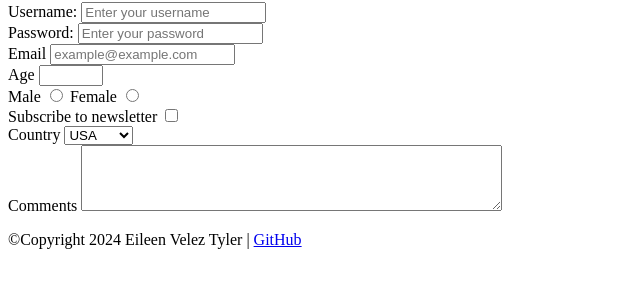
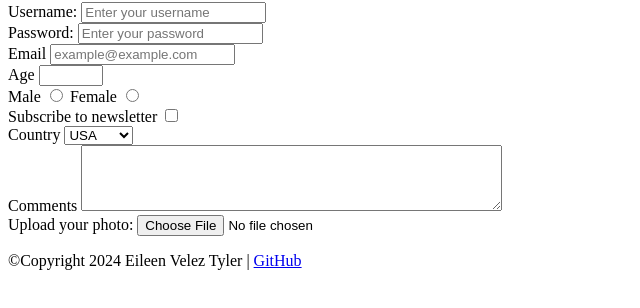
Before and after one commit to EileenVT/COMP001A.LectureActivity4, a plain HTML site: page forms.html in a window 1280 px wide. Shown: the part 166-474 px from the top of the page, without its empty margins (0-640 px from the left). Drawn offline with Linux system fonts and the light colour scheme.

Commit message:
Added file label for photos and input

```diff
--- a/forms.html
+++ b/forms.html
@@ -66,6 +66,11 @@
 
             <br>
 
+            <label for="file">Upload your photo:</label>
+            <input type="file" id="file" name="file">
+
+            <br>
+
         </form>
     </main>
 
```
